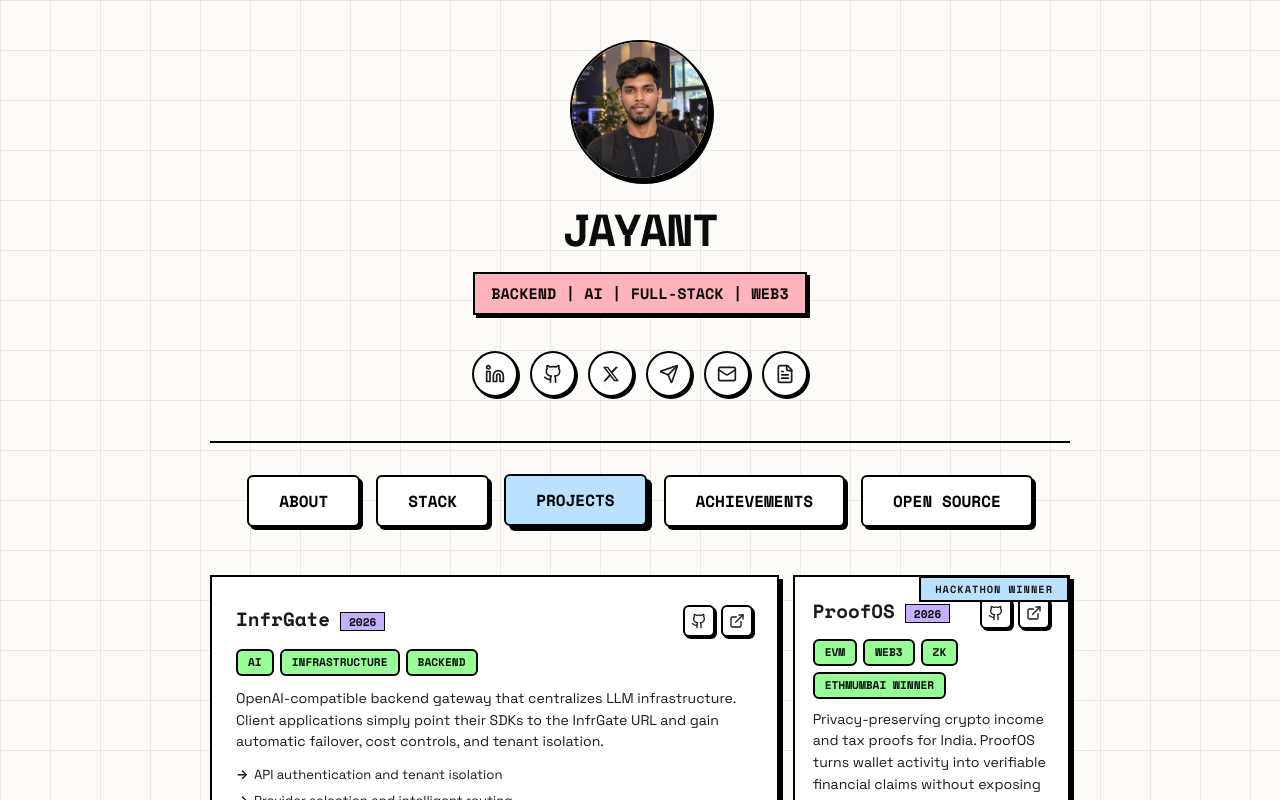
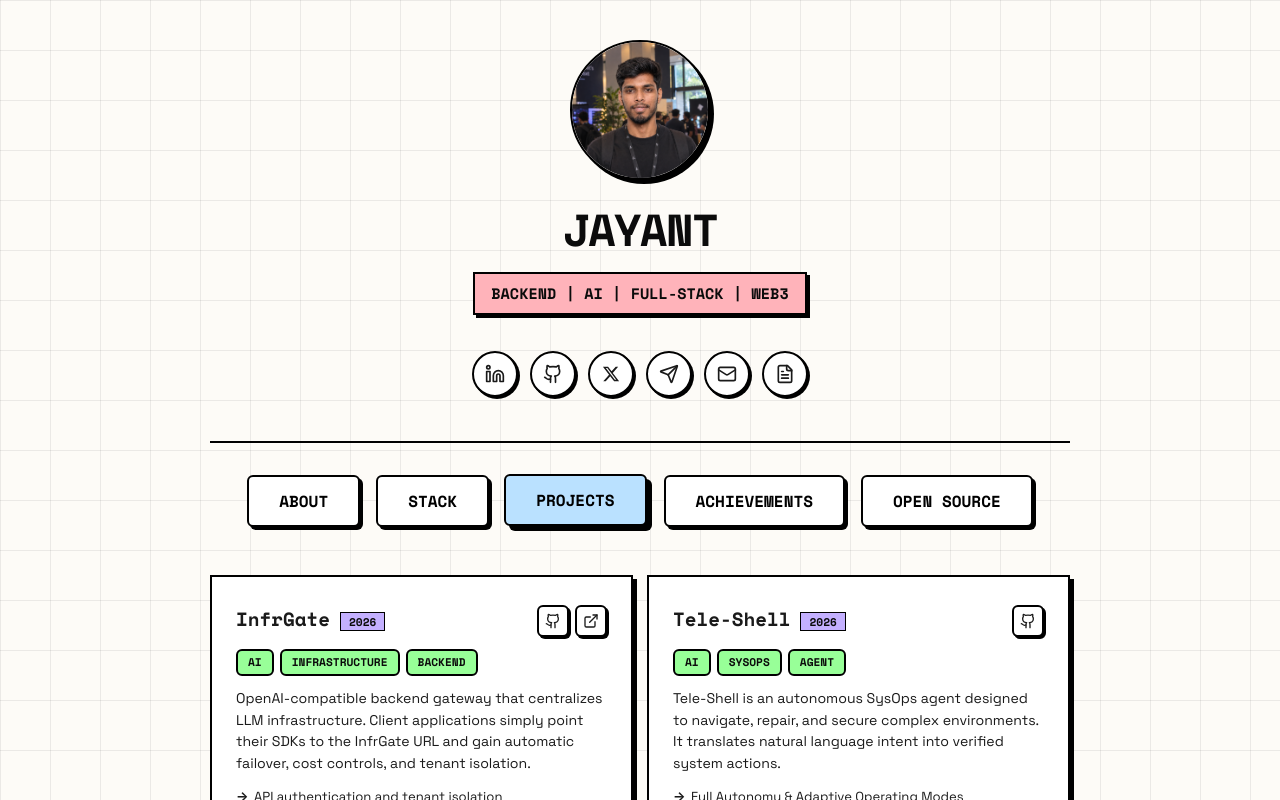
Before and after one commit to Iam-jayant/jayant-portfolio, a React (Vite) app: page / in a window 1280 px wide. Both pictures are taken after a click on the button "PROJECTS". Shown: the top 800 px of the page. Built offline with nearby package versions, Linux system fonts and the light colour scheme.

Commit message:
update: reordered projects

```diff
--- a/src/App.css
+++ b/src/App.css
@@ -398,6 +398,24 @@
    Bento Pool — Projects Grid
    ═══════════════════════════════════════════ */
 
+.projects-container {
+  display: flex;
+  flex-direction: column;
+  gap: 24px;
+}
+
+.proj-pool-priority {
+  display: grid;
+  grid-template-columns: repeat(2, 1fr);
+  gap: 14px;
+  width: 100%;
+  box-sizing: border-box;
+}
+
+.proj-pool-priority .proj-tile-lg {
+  grid-column: span 1;
+}
+
 .proj-pool {
   display: grid;
   grid-template-columns: repeat(3, 1fr);
@@ -1280,7 +1298,7 @@
     padding: 20px;
   }
 
-  .proj-pool {
+  .proj-pool, .proj-pool-priority {
     grid-template-columns: repeat(2, 1fr);
     gap: 12px;
   }
@@ -1532,7 +1550,7 @@
   }
 
   /* Project pool — mobile */
-  .proj-pool {
+  .proj-pool, .proj-pool-priority {
     grid-template-columns: 1fr;
     gap: 12px;
   }
--- a/src/App.jsx
+++ b/src/App.jsx
@@ -175,9 +175,7 @@ function App() {
   ]
 
   // Projects Data — size drives bento grid: 'lg' = 2 cols, 'sm' = 1 col
-  // Order tuned for 3-col bento: lg+sm | lg+sm | sm+sm+sm | lg+sm | lg+sm
-  const projects = [
-    // ── Row 1: lg + sm ──
+  const priorityProjects = [
     {
       title: 'InfrGate',
       year: '2026',
@@ -192,6 +190,69 @@ function App() {
       ],
       repo: 'https://github.com/Iam-jayant/Infrgate',
       live: 'https://infrgate.vercel.app'
+    },
+    {
+      title: 'Tele-Shell',
+      year: '2026',
+      tags: ['AI', 'SYSOPS', 'AGENT'],
+      size: 'lg',
+      description: 'Tele-Shell is an autonomous SysOps agent designed to navigate, repair, and secure complex environments. It translates natural language intent into verified system actions.',
+      features: [
+        'Full Autonomy & Adaptive Operating Modes',
+        'Safe Execution: Undo & Sentinel 1.5',
+        'E2E Encrypted P2P Terminal Sharing'
+      ],
+      repo: 'https://github.com/Iam-jayant/tele-shell'
+    },
+    {
+      title: 'Walnut',
+      year: '2026',
+      tags: ['Fhenix', 'SOLIDITY', 'TYPESCRIPT', 'EVM'],
+      grantWinner: true,
+      size: 'lg',
+      description: 'A confidential lending protocol where your collateral, debt, health factor, and liquidation threshold are fully encrypted and the protocol still works. Not despite encryption. Because of it.',
+      features: [
+        'Fully Homomorphic Encryption : Computations happen on encrypted data.',
+        'Private State : Your positions, balances, and credit score are computed privately.',
+        'Private Liquidations : No public mempool. No liquidation sniping. No MEV extraction.',
+      ],
+      repo: 'https://github.com/Iam-jayant/walnut',
+      live: 'https://walnut-finance.vercel.app/'
+    },
+    {
+      title: 'SAAD - AI Sentiment Alert System',
+      year: '2025',
+      tags: ['AI/ML', 'NODE.JS', 'PYTHON'],
+      size: 'lg',
+      description: 'Intelligent AI agent that continuously monitors Twitter/X and Reddit for brand mentions, analyzes sentiment, and sends real-time alerts.',
+      features: [
+        'Real-time social media monitoring',
+        'Advanced sentiment analysis',
+        'Slack & Email integration'
+      ],
+      repo: 'https://github.com/Iam-jayant/Agent-Saad'
+    }
+  ]
+
+  // Projects Data — size drives bento grid: 'lg' = 2 cols, 'sm' = 1 col
+  // Order tuned for 3-col bento: lg+sm | lg+sm | sm+sm+sm | lg+sm | lg+sm
+  const bentoProjects = [
+    // ── Row 1: lg + sm ──
+    {
+      title: 'Bliss',
+      year: '2026',
+      tags: ['ALEO BLOCKCHAIN', 'WEB3', 'PRIVACY'],
+      grantWinner: true,
+      size: 'lg',
+      description: 'AI + Web3 privacy-focused dating platform that helps users securely manage identity, access, and permissions. Built with a forward-thinking approach to decentralized trust and automation.',
+      features: [
+        'Privacy-first identity & permission management',
+        'AI-driven access control + smart automation',
+        'Secure user data flow using decentralized verification',
+        'Built for scalable Web3 apps & real-world adoption'
+      ],
+      repo: 'https://github.com/Iam-jayant/bliss-dating-app',
+      live: 'https://bliss-dating.vercel.app/'
     },
     {
       title: 'ProofOS',
@@ -210,19 +271,18 @@ function App() {
     },
     // ── Row 2: lg + sm ──
     {
-      title: 'Walnut',
-      year: '2026',
-      tags: ['Fhenix', 'SOLIDITY', 'TYPESCRIPT', 'EVM'],
-      grantWinner: true,
+      title: 'Ascend Protocol',
+      year: '2025',
+      tags: ['SEPOLIA', 'SOLIDITY', 'REACT'],
+      hackathonWinner: true,
       size: 'lg',
-      description: 'A confidential lending protocol where your collateral, debt, health factor, and liquidation threshold are fully encrypted and the protocol still works. Not despite encryption. Because of it.',
+      description: 'Crypto Inheritance protocol that enables users to create inheritance vaults for their crypto assets with automatic distribution to beneficiaries.',
       features: [
-        'Fully Homomorphic Encryption : Computations happen on encrypted data.',
-        'Private State : Your positions, balances, and credit score are computed privately.',
-        'Private Liquidations : No public mempool. No liquidation sniping. No MEV extraction.',
+        'Smart contract-based inheritance vaults',
+        'Automated beneficiary distribution',
+        'Secure multi-signature support'
       ],
-      repo: 'https://github.com/Iam-jayant/walnut',
-      live: 'https://walnut-finance.vercel.app/'
+      repo: 'https://github.com/Iam-jayant'
     },
     {
       title: 'Blitzboard',
@@ -240,19 +300,6 @@ function App() {
     },
     // ── Row 3: three smalls together ──
     {
-      title: 'Tele-Shell',
-      year: '2026',
-      tags: ['AI', 'SYSOPS', 'AGENT'],
-      size: 'lg',
-      description: 'Tele-Shell is an autonomous SysOps agent designed to navigate, repair, and secure complex environments. It translates natural language intent into verified system actions.',
-      features: [
-        'Full Autonomy & Adaptive Operating Modes',
-        'Safe Execution: Undo & Sentinel 1.5',
-        'E2E Encrypted P2P Terminal Sharing'
-      ],
-      repo: 'https://github.com/Iam-jayant/tele-shell'
-    },
-    {
       title: 'Code Vault',
       year: '2025',
       tags: ['MOVE', 'TYPESCRIPT', 'NODE.JS'],
@@ -264,19 +311,6 @@ function App() {
         'Trustless Payments with blockchain-backed rewards'
       ],
       live: 'https://codevault-asyncawait.netlify.app/'
-    },
-    {
-      title: 'SAAD - AI Sentiment Alert System',
-      year: '2025',
-      tags: ['AI/ML', 'NODE.JS', 'PYTHON'],
-      size: 'lg',
-      description: 'Intelligent AI agent that continuously monitors Twitter/X and Reddit for brand mentions, analyzes sentiment, and sends real-time alerts.',
-      features: [
-        'Real-time social media monitoring',
-        'Advanced sentiment analysis',
-        'Slack & Email integration'
-      ],
-      repo: 'https://github.com/Iam-jayant/Agent-Saad'
     },
     {
       title: 'CRYPT - NFT Gift Protocol',
@@ -291,23 +325,6 @@ function App() {
       ],
       repo: 'https://github.com/Iam-jayant/CRYPT'
     },
-    // ── Row 4: lg + sm ──
-    {
-      title: 'Bliss',
-      year: '2026',
-      tags: ['ALEO BLOCKCHAIN', 'WEB3', 'PRIVACY'],
-      grantWinner: true,
-      size: 'lg',
-      description: 'AI + Web3 privacy-focused dating platform that helps users securely manage identity, access, and permissions. Built with a forward-thinking approach to decentralized trust and automation.',
-      features: [
-        'Privacy-first identity & permission management',
-        'AI-driven access control + smart automation',
-        'Secure user data flow using decentralized verification',
-        'Built for scalable Web3 apps & real-world adoption'
-      ],
-      repo: 'https://github.com/Iam-jayant/bliss-dating-app',
-      live: 'https://bliss-dating.vercel.app/'
-    },
     {
       title: 'EraseIt - Ultra-Fast Drive Wiper',
       year: '2025',
@@ -321,21 +338,7 @@ function App() {
       ],
       repo: 'https://github.com/Iam-jayant/EraseIt'
     },
-    // ── Row 5: lg + sm ──
-    {
-      title: 'Ascend Protocol',
-      year: '2025',
-      tags: ['SEPOLIA', 'SOLIDITY', 'REACT'],
-      hackathonWinner: true,
-      size: 'lg',
-      description: 'Crypto Inheritance protocol that enables users to create inheritance vaults for their crypto assets with automatic distribution to beneficiaries.',
-      features: [
-        'Smart contract-based inheritance vaults',
-        'Automated beneficiary distribution',
-        'Secure multi-signature support'
-      ],
-      repo: 'https://github.com/Iam-jayant'
-    },
+    // ── Row 4: one small (will stretch) ──
     {
       title: 'Jeevan Setu - Bridge of Life',
       year: '2025',
@@ -615,8 +618,56 @@ function App() {
 
       case 'projects':
         return (
+          <div className="projects-container">
+            <div className="proj-pool-priority">
+              {priorityProjects.map((project) => (
+                <div
+                  key={project.title}
+                  className={`proj-tile proj-tile-lg`}
+                >
+                  {project.grantWinner && (
+                    <div className="bento-badge bento-badge-grant">GRANT WINNER</div>
+                  )}
+                  {project.hackathonWinner && (
+                    <div className="bento-badge proj-badge-hack">HACKATHON WINNER</div>
+                  )}
+                  <div className="proj-tile-header">
+                    <div className="proj-tile-meta">
+                      <h3 className="proj-tile-title">{project.title}</h3>
+                      <span className="proj-tile-year">{project.year}</span>
+                    </div>
+                    <div className="proj-tile-actions">
+                      {project.repo && (
+                        <a href={project.repo} target="_blank" rel="noopener noreferrer" className="proj-tile-btn" title="View Repository" aria-label={`Open ${project.title} repository`}>
+                          <Github size={16} />
+                        </a>
+                      )}
+                      {project.live && (
+                        <a href={project.live} target="_blank" rel="noopener noreferrer" className="proj-tile-btn" title="Open Live Site" aria-label={`Open ${project.title} live site`}>
+                          <ExternalLink size={16} />
+                        </a>
+                      )}
+                    </div>
+                  </div>
+                  <div className="proj-tile-tags">
+                    {project.tags.map((tag) => (
+                      <span key={`${project.title}-${tag}`} className="proj-tile-tag">{tag}</span>
+                    ))}
+                  </div>
+                  <p className="proj-tile-desc">{project.description}</p>
+                  {project.features && (
+                    <ul className="proj-tile-features">
+                      {project.features.map((feature) => (
+                        <li key={`${project.title}-${feature}`}>{feature}</li>
+                      ))}
+                    </ul>
+                  )}
+                </div>
+              ))}
+            </div>
+
             <div className="proj-pool">
-            {projects.map((project) => (
+              {bentoProjects.map((project) => (
                 <div
                   key={project.title}
                   className={`proj-tile ${project.size === 'lg' ? 'proj-tile-lg' : 'proj-tile-sm'}`}
@@ -660,6 +711,7 @@ function App() {
                   )}
                 </div>
               ))}
+            </div>
           </div>
         )
 
```
Lines whose indentation alone changed are shown as unchanged.
